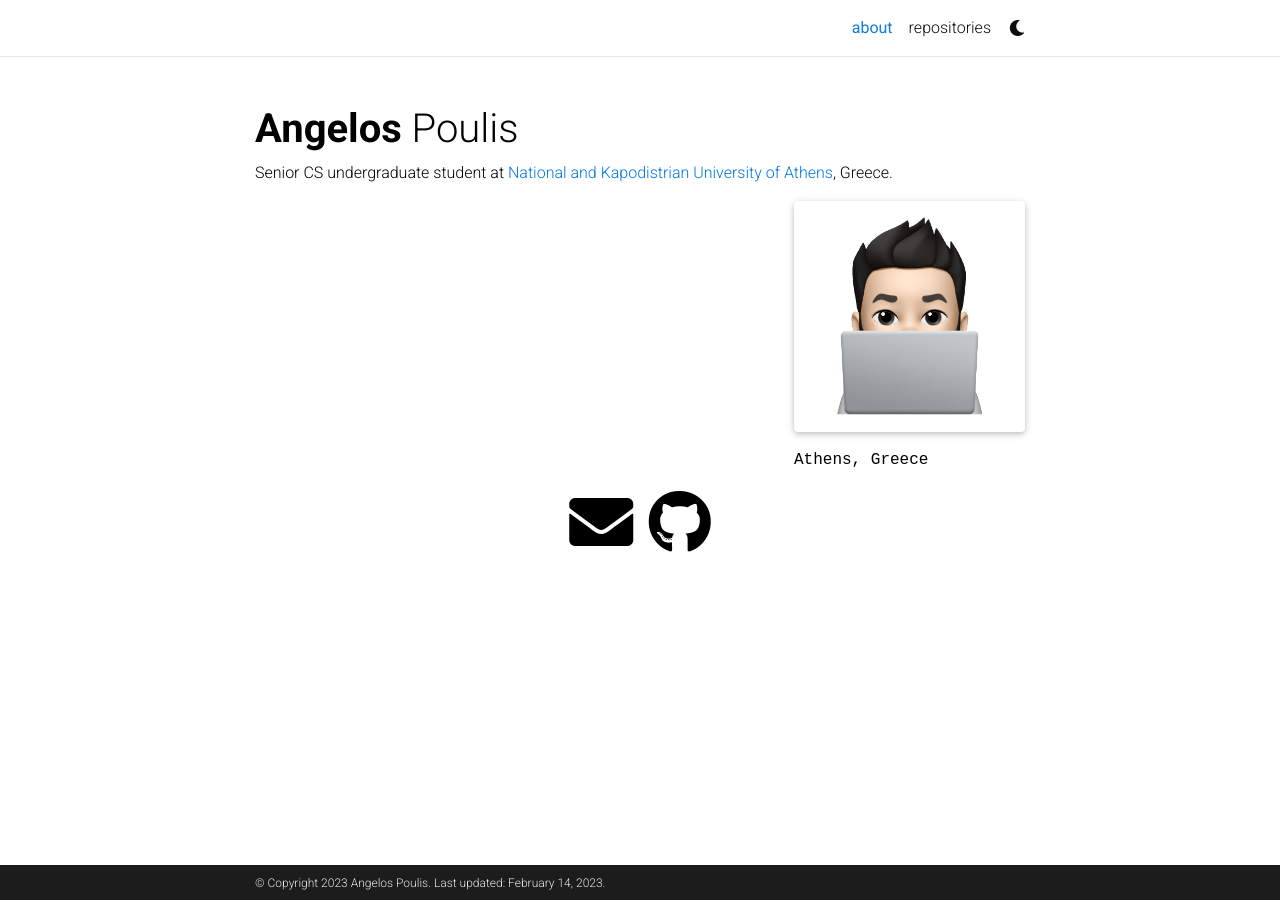
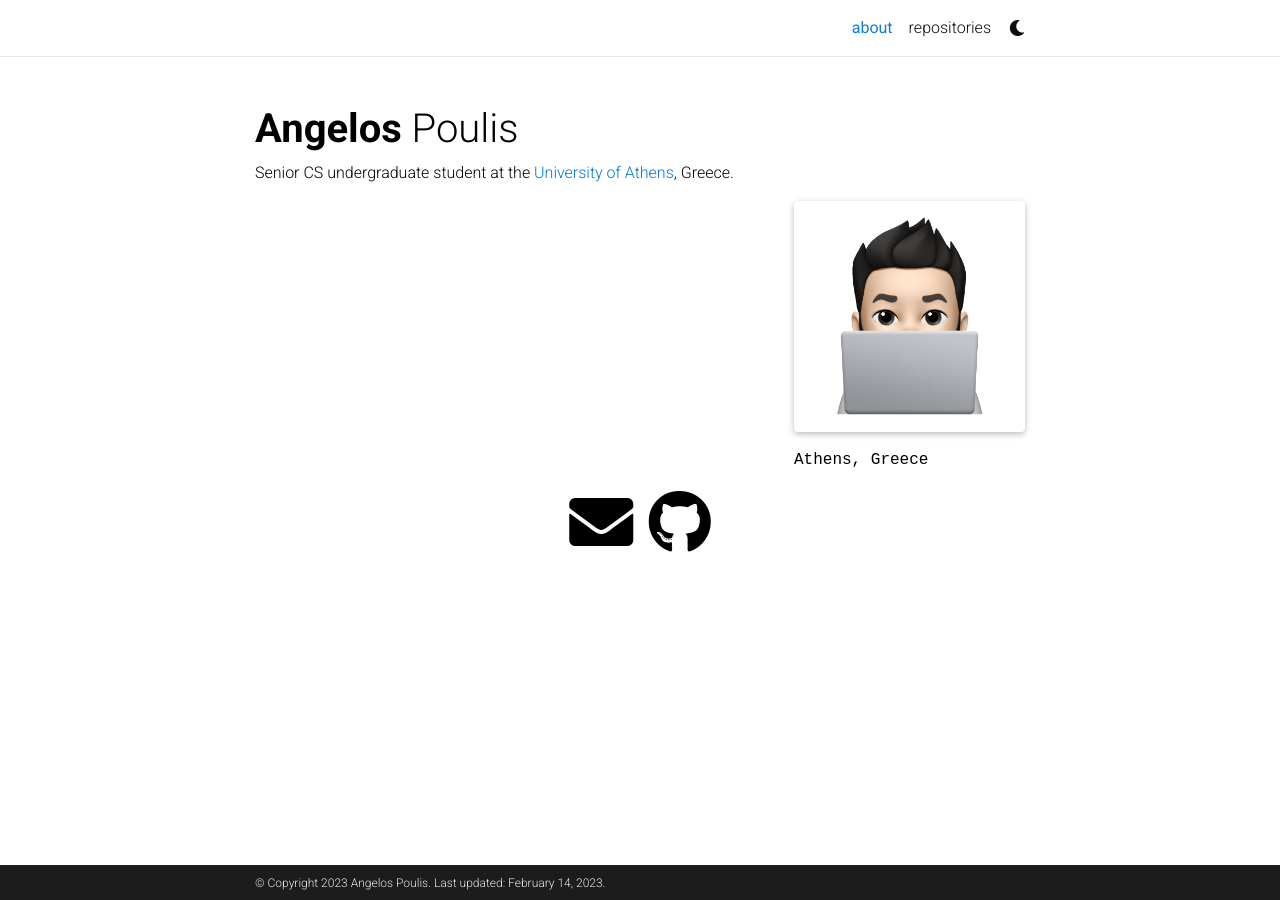
Before and after one commit to angelosps/angelosps.github.io, a Jekyll site: the page built from _pages/about.md, in a window 1280 px wide. Built offline with Jekyll 4.4.1, drawn with Linux system fonts in a browser that asks for light colours; full-size pictures stand in for the smaller copies a plugin makes; comment, search, counter and statistics services are not loaded; a style sheet for code colours, icons or effects is not loaded.

Commit message:
adding descr

```diff
--- a/_pages/about.md
+++ b/_pages/about.md
@@ -2,7 +2,7 @@
 layout: about
 title: about
 permalink: /
-subtitle: Senior CS undergraduate student at <a href='www.di.uoa.gr'>National and Kapodistrian University of Athens</a>, Greece.
+subtitle: Senior CS undergraduate student at the <a href='https://www.di.uoa.gr'>University of Athens</a>, Greece.
 profile:
   align: right
   image: prof_pic.png
```
